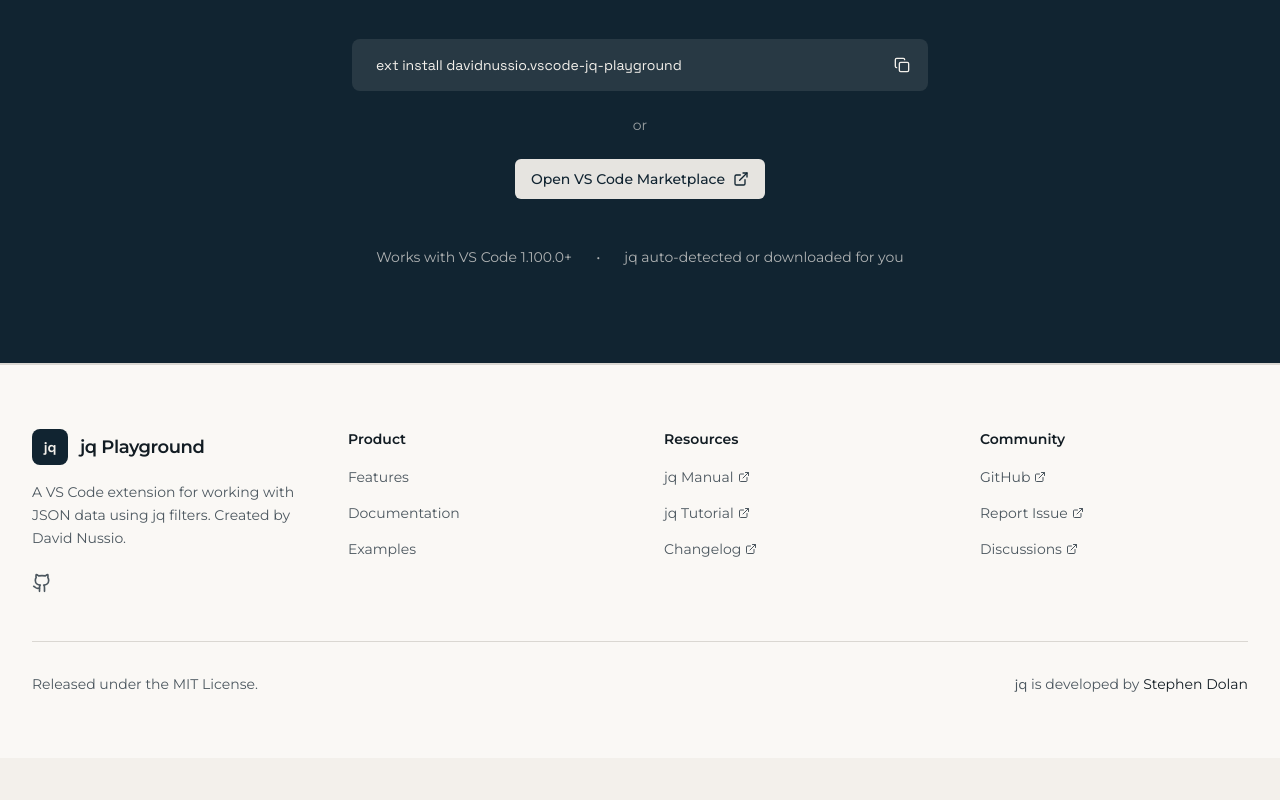
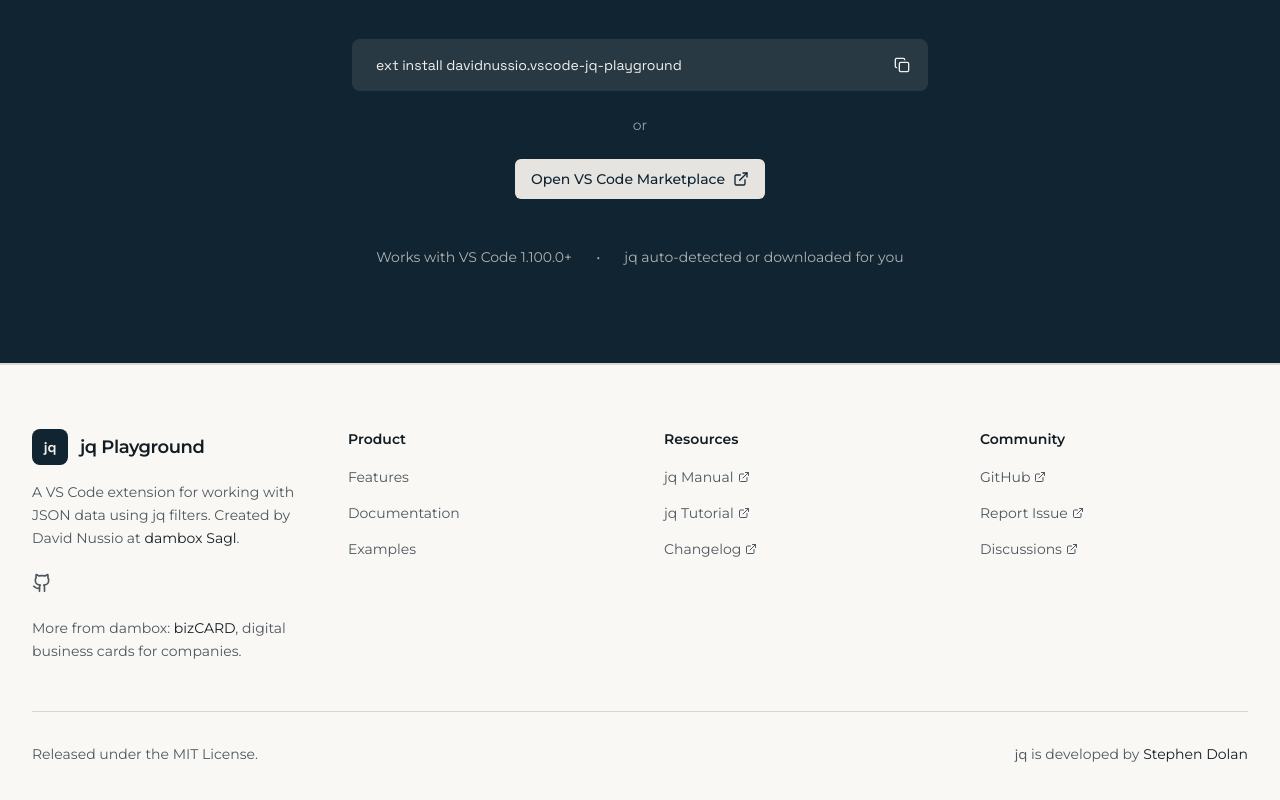
Before and after one commit to davidnussio/jq-playground-website, a Next.js app: page / in a window 1280 px wide. Shown: the part 4812-5612 px from the top of the page. Before the commit the page ends 5570 px from the top, so only its background shows below. Built offline with nearby package versions, Linux system fonts and the light colour scheme; a web font is replaced by a local one.

Commit message:
feat: dambox credit and bizCARD link in the footer
Co-Authored-By: Claude Opus 5.5 <noreply@anthropic.com>

```diff
--- a/components/footer.tsx
+++ b/components/footer.tsx
@@ -36,7 +36,16 @@ export function Footer() {
             </Link>
             <p className="mt-4 text-sm leading-relaxed text-muted-foreground">
               A VS Code extension for working with JSON data using jq filters.
-              Created by David Nussio.
+              Created by David Nussio at{" "}
+              <a
+                href="https://dambox.ch"
+                target="_blank"
+                rel="noopener"
+                className="text-foreground underline-offset-4 hover:underline"
+              >
+                dambox Sagl
+              </a>
+              .
             </p>
             <div className="mt-6 flex items-center gap-4">
               <a
@@ -49,6 +58,18 @@ export function Footer() {
                 <span className="sr-only">GitHub</span>
               </a>
             </div>
+            <p className="mt-6 text-sm leading-relaxed text-muted-foreground">
+              More from dambox:{" "}
+              <a
+                href="https://bizcard.ch"
+                target="_blank"
+                rel="noopener"
+                className="text-foreground underline-offset-4 hover:underline"
+              >
+                bizCARD
+              </a>
+              , digital business cards for companies.
+            </p>
           </div>
 
           {/* Product links */}
```
